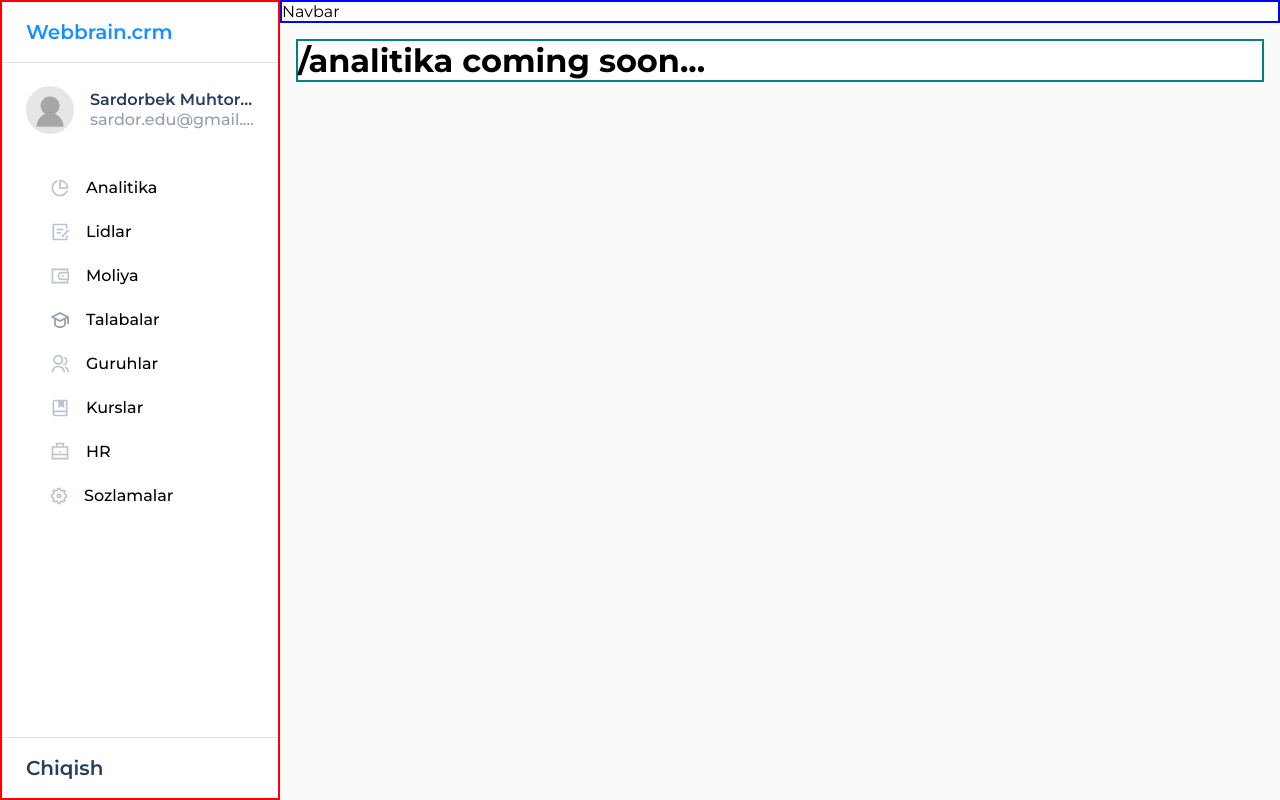
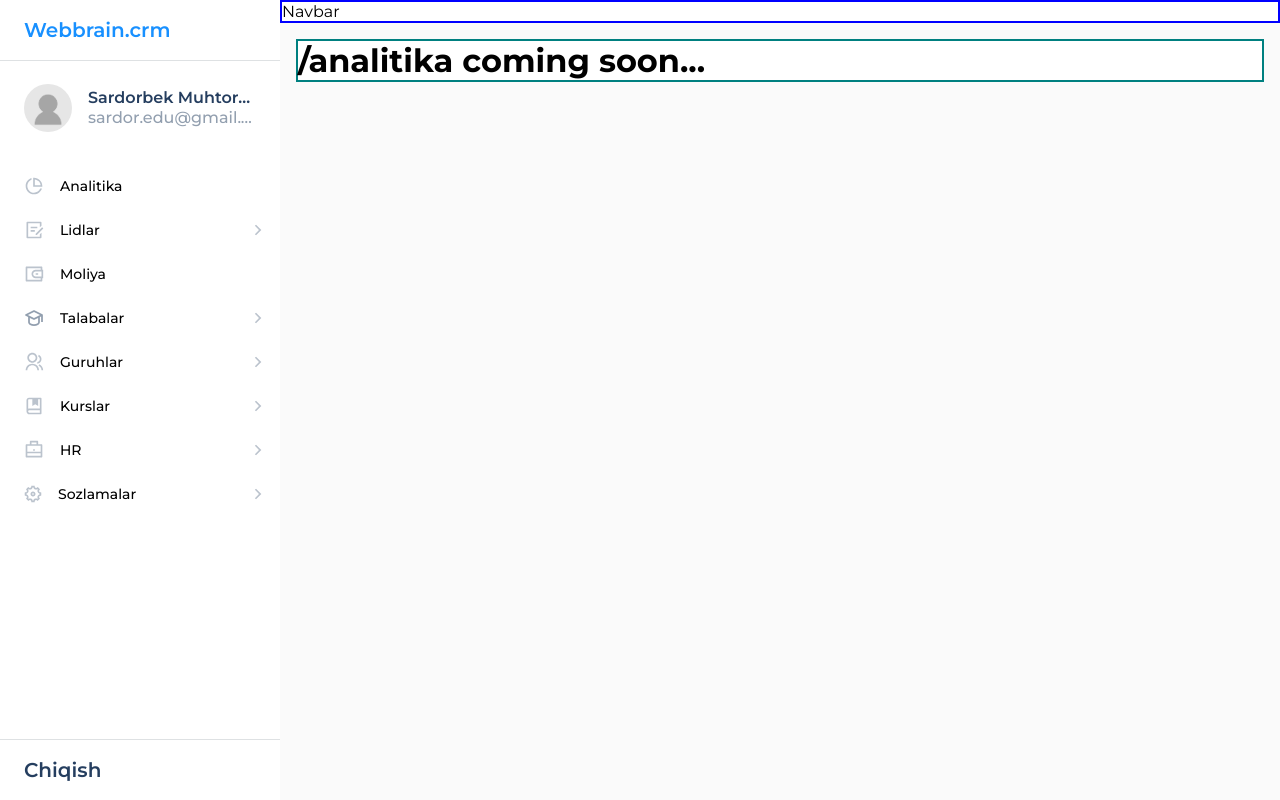
Before and after one commit to xojiakbar-coder/crm, a React (Vite) app: page /analitika in a window 1280 px wide. Built offline with nearby package versions, Linux system fonts and the light colour scheme.

Commit message:
create sidebar

```diff
--- a/src/components/Sidebar/index.jsx
+++ b/src/components/Sidebar/index.jsx
@@ -3,6 +3,7 @@ import Profile from "./profile";
 import sidebar from "../../utils/sidebar.js";
 import { Outlet, useNavigate } from "react-router-dom";
 import {
+  Arrow,
   Body,
   ChildWrapper,
   Container,
@@ -13,9 +14,21 @@ import {
   Side,
   Wrapper,
 } from "./style";
+import { useState } from "react";
 
-const Sideber = () => {
+const Sidebar = () => {
+  const [open, setOpen] = useState([3]);
   const navigate = useNavigate();
+
+  const onClickParent = (id) => {
+    if (open.includes(id)) {
+      let data = open.filter((val) => val !== id);
+      setOpen(data);
+    } else {
+      setOpen([...open, id]);
+    }
+  };
+
   const onClickLogo = () => {
     navigate("/");
   };
@@ -30,15 +43,20 @@ const Sideber = () => {
         <Menu>
           {sidebar.map((value) => {
             const { icon: Icon } = value;
+            const active = open.includes(value.id);
             return (
-              <>
-                <MenuItem key={value.id}>
+              <div key={value.id}>
+                <MenuItem
+                  key={value?.id}
+                  onClick={() => onClickParent(value.id)}
+                >
                   <MenuItem.Title>
                     <Icon className="icon" />
                     {value.title}
                   </MenuItem.Title>
+                  {value?.children?.length && <Arrow active={active} />}
                 </MenuItem>
-                <ChildWrapper>
+                <ChildWrapper active={active}>
                   {value?.children?.map((child) => {
                     return (
                       <MenuItem key={child?.id}>
@@ -47,7 +65,7 @@ const Sideber = () => {
                     );
                   })}
                 </ChildWrapper>
-              </>
+              </div>
             );
           })}
         </Menu>
@@ -63,4 +81,4 @@ const Sideber = () => {
   );
 };
 
-export default Sideber;
+export default Sidebar;
--- a/src/components/Sidebar/style.js
+++ b/src/components/Sidebar/style.js
@@ -1,7 +1,15 @@
 import styled, { css } from "styled-components";
+import arrow from "../../assets/icons/rightArrow.svg?react";
 
 const flex = css`
   display: flex;
+`;
+
+const Arrow = styled(arrow)`
+  ${flex}
+  margin-left: auto;
+  transform: ${({ active }) => active && `rotate(91deg)`};
+  transition: all 100ms;
 `;
 
 const Container = styled.div`
@@ -13,7 +21,6 @@ const Body = styled.div`
 `;
 
 // Sidebar
-
 const Side = styled.div`
   ${flex}
   flex-direction: column;
@@ -22,7 +29,6 @@ const Side = styled.div`
   min-width: 280px;
   height: 100vh;
   background-color: white;
-  border: 2px solid red;
   overflow-x: hidden;
   overflow-y: scroll;
   &::-webkit-scrollbar {
@@ -96,21 +102,19 @@ ProfileContainer.Email = styled.div`
 `;
 
 // Menu
-
 const Menu = styled.div`
   ${flex}
   flex-direction: column;
-  padding: 0 24px;
 `;
 
 const MenuItem = styled.div`
   ${flex}
   align-items: center;
+  padding-right: 12px;
   &:hover {
     cursor: pointer;
     background-color: rgba(248, 250, 252, 1);
   }
-  padding-right: 24px;
 `;
 
 MenuItem.Title = styled.div`
@@ -118,7 +122,7 @@ MenuItem.Title = styled.div`
   align-items: center;
   flex: 1;
   font-weight: 500;
-  size: 14px;
+  font-size: 14px;
   line-height: 20px;
   padding: 12px 0 12px 24px;
 
@@ -150,4 +154,5 @@ export {
   Menu,
   MenuItem,
   ChildWrapper,
+  Arrow,
 };
```
